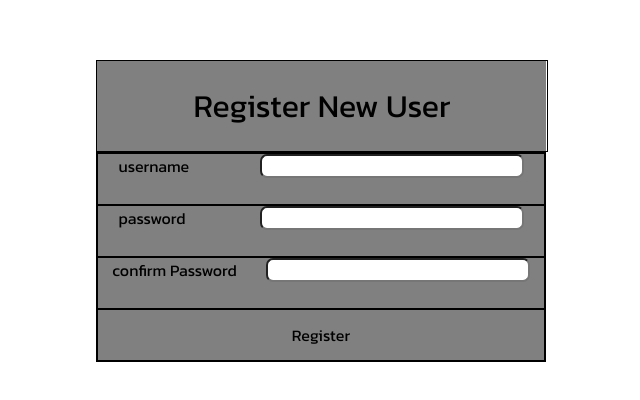
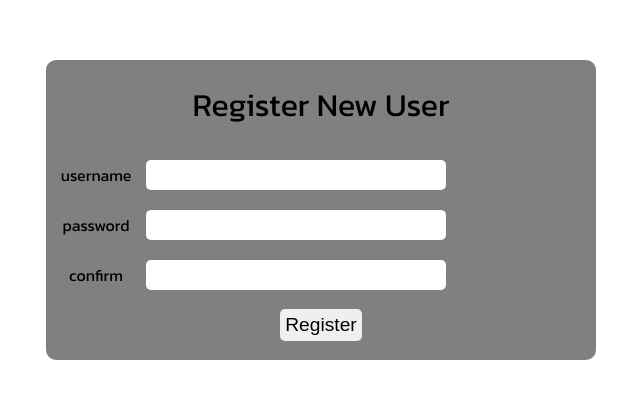
Before and after one commit to Sukhvir-Grewal/Driving-Test, a Next.js app: page /Register in a window 1280 px wide. Shown: the part 190-590 px from the top of the page, without its empty margins (319-959 px from the left). Built offline with nearby package versions, Linux system fonts and the light colour scheme.

Commit message:
adjusting css

```diff
--- a/components/DashBoard.js
+++ b/components/DashBoard.js
@@ -8,7 +8,7 @@ export default function DashBoard() {
                     <Link className="link" href="/Login">
                         Login
                     </Link>
-                    &nbsp;|&nbsp;
+                    &nbsp;&nbsp;|&nbsp;&nbsp;
                     <Link className="link" href="/Register">
                         Register
                     </Link>
--- a/pages/Register.js
+++ b/pages/Register.js
@@ -6,18 +6,30 @@ export default function Register() {
                     <div className="register-container">Register New User</div>
                     <div className="all-options">
                         <div className="outer-username-option">
-                            <div className="username">username</div>
-                            <input className="username-container"></input>
+                            <div className="register-username">username</div>
+                            <div className="input-username-container">
+                                <input className="input-username"></input>
+                            </div>
                         </div>
                         <div className="outer-password-option">
-                            <div className="password">password</div>
-                            <input className="password-container"></input>
+                            <div className="register-password">password</div>
+                            <div className="input-password-container">
+                                <input className="input-password"></input>
+                            </div>
                         </div>
                         <div className="outer-confirmPassword-option">
-                            <div className="confirmPassword">confirm Password</div>
-                            <input className="confirmPassword-container"></input>
+                            <div className="register-confirmPassword">
+                                confirm
+                            </div>
+                            <div className="input-confirmPassword-container">
+                                <input className="input-confirmPassword"></input>
+                            </div>
                         </div>
-                        <div className="register-option">Register</div>
+                        <div className="register-button-container">
+                            <button className="register-button">
+                                Register
+                            </button>
+                        </div>
                     </div>
                 </div>
             </div>
--- a/styles/Dashboard.css
+++ b/styles/Dashboard.css
@@ -7,31 +7,40 @@
     position: fixed;
 }
 .login-register-container {
-    background-color: rgb(35, 34, 34);
     color: white;
     height: 100%;
-    width: 120px;
+    width: 140px;
     display: flex;
     align-items: center;
     justify-content: center;
 }
 
 .main-container {
-    height: 450px;
+    height: 350px;
     width: 550px;
     background-color: rgb(106, 104, 104);
+    border-radius: 10px;
+    overflow: hidden;
 }
 
 .main-container > div {
-    border: 1px solid;
     display: flex;
     justify-content: center;
     align-items: center;
 }
 
+.main-container > div:not(.heading-container) {
+    color: white;
+    transition: transform 0.3s ease;
+}
+
+.main-container > div:not(.heading-container):hover {
+    color: rgb(218, 218, 218);
+    transform: scale(1.2);
+}
+
 .outer-main-container {
     height: 100vh;
-
     display: flex;
     justify-content: center;
     align-items: center;
@@ -39,18 +48,17 @@
 .heading-container {
     height: 90px;
     width: 550px;
-    background-color: grey;
     font-size: 3rem;
+    font-weight: 900;
 }
 .option-container {
     height: 80px;
     width: 550px;
-    background-color: rgb(80, 62, 62);
     font-size: 2rem;
     cursor: pointer;
 }
 
-.link{
+.link {
     color: white;
     text-decoration: none;
 }
--- a/styles/Login.css
+++ b/styles/Login.css
@@ -52,12 +52,12 @@
 
 .input-boxes {
     width: 300px;
-    height:30px;
+    height: 30px;
     border: none;
     border-radius: 5px;
 }
 
-.login-button{
+.login-button {
     font-size: 1.2rem;
     padding: 5px;
     border-radius: 5px;
--- a/styles/Register.css
+++ b/styles/Register.css
@@ -7,12 +7,9 @@
 
 .register-main-container {
     height: 300px;
-    width: 450px;
+    width: 550px;
     background-color: grey;
-}
-
-.register-main-container > div {
-    border: 1px solid;
+    border-radius: 10px;
 }
 
 .register-container {
@@ -26,61 +23,51 @@
 
 .all-options > div {
     height: 50px;
-    border: 1px solid black;
 }
 
-.register-option {
+.register-button-container {
     display: flex;
     align-items: center;
     justify-content: center;
 }
 
-.username-container {
-    height: 20px;
-    width: 260px;
-
-    /* margin-right:10px; */
-    border-radius:7px;
+.register-button {
+    font-size: 1.2rem;
+    padding: 5px;
+    border-radius: 5px;
+    border: none;
+    cursor: pointer;
 }
 
-.outer-username-option {
+.outer-username-option,
+.outer-password-option,
+.outer-confirmPassword-option {
     display: flex;
-    justify-content: space-around;
-}
-.outer-password-option {
-    display: flex;
-    justify-content: space-around;
 }
 
-.outer-confirmPassword-option {
+.register-username,
+.register-password,
+.register-confirmPassword {
+    width: 100px;
     display: flex;
-    justify-content: space-around;
+    align-items: center;
+    justify-content: center;
 }
 
-
-.password-container {
-    height: 20px;
-    width: 260px;
-    border-radius:7px;
+.input-username-container,
+.input-password-container,
+.input-confirmPassword-container {
+    align-items: center;
+    display: flex;
+    align-items: center;
+    justify-content: center;
 }
 
-.confirmPassword-container {
-    height: 20px;
-    width: 260px;
-    border-radius:7px;
+.input-username,
+.input-password,
+.input-confirmPassword {
+    width: 300px;
+    height: 30px;
+    border: none;
+    border-radius: 5px;
 }
-
-.username{
-
-    width : 100px;
-}
-
-.password{
-
-    width : 100px;
-}
-
-.confirmPassword{
-
-    width : 125px;
-}
```
